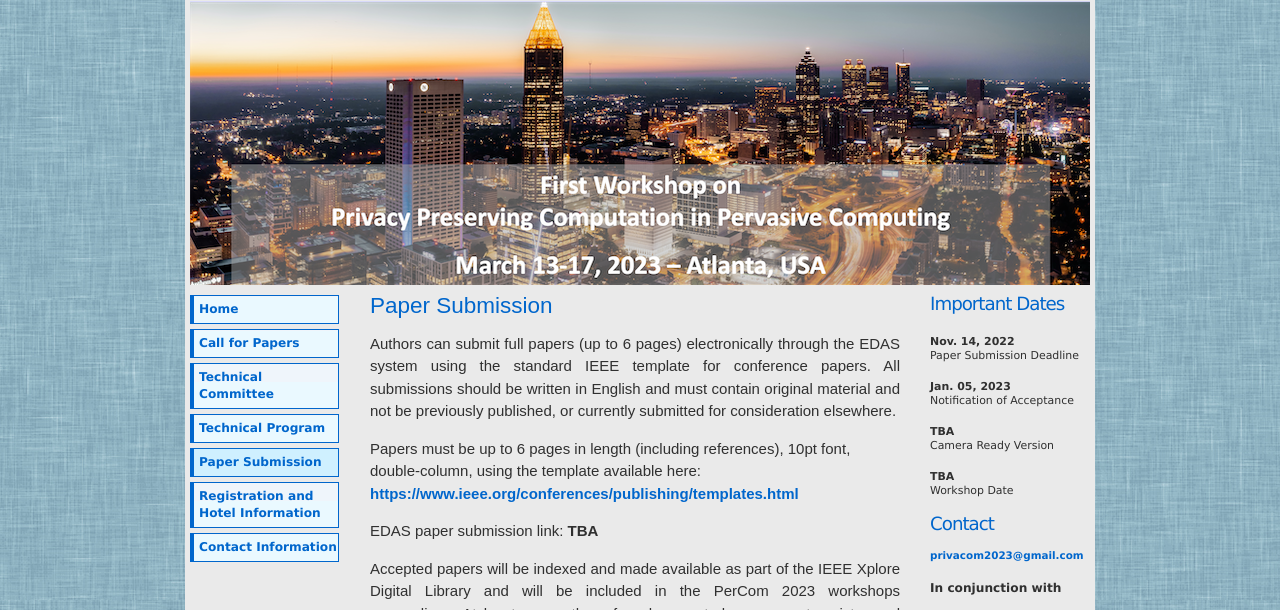
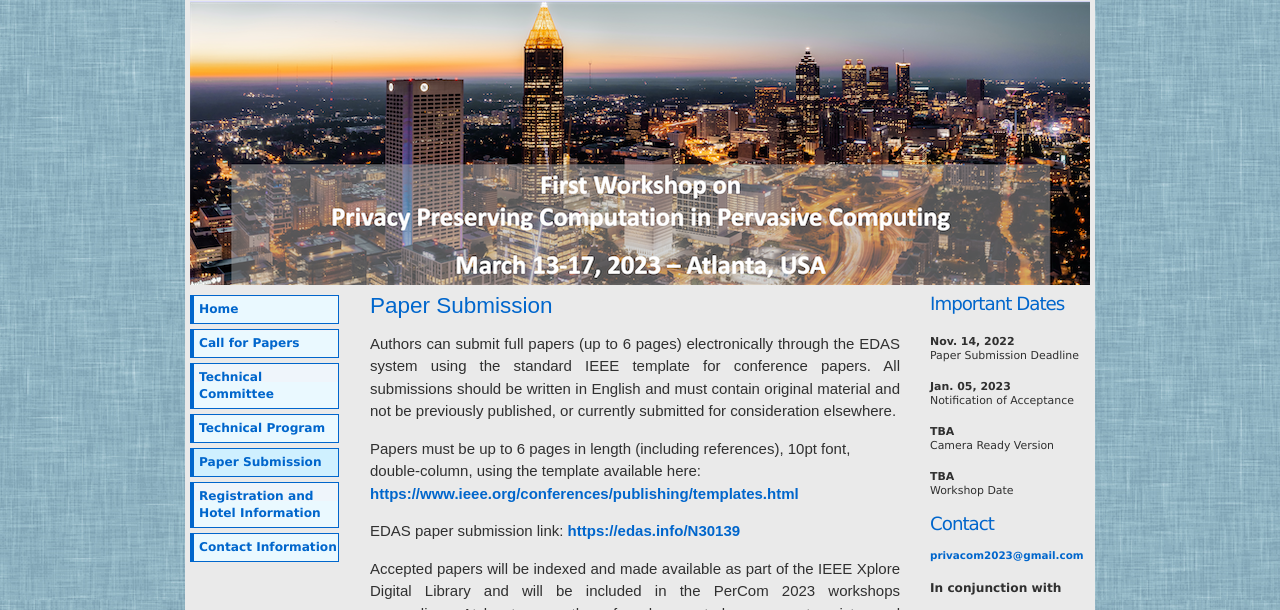
Before and after one commit to privacom2023/privacom2023.github.io, a plain HTML site: page submission.html in a window 1280 px wide. Shown: the top 610 px of the page. Drawn offline with Linux system fonts and the light colour scheme.

Commit message:
Added paper submission link

```diff
--- a/submission.html
+++ b/submission.html
@@ -69,7 +69,7 @@
 <p align="left">Papers must be up to 6 pages in length (including references), 10pt font,  double-column, using the template available here:
 <a href="https://www.ieee.org/conferences/publishing/templates.html" target="_blank" >https://www.ieee.org/conferences/publishing/templates.html</a></p>
 
-<p align="left">EDAS paper submission link: <strong>TBA</strong></p>
+<p align="left">EDAS paper submission link: <a href="https://edas.info/N30139" target="_blank">https://edas.info/N30139</a></p>
 
 <p align="justify">Accepted papers will be indexed and made available as part of the IEEE Xplore Digital Library and will be included in the PerCom 2023 workshops proceedings. At least one author of each accepted paper must register and attend the workshop to present the paper. There is no workshop-only registration. Failure to present the paper at the workshop will result in the withdrawal of the paper from the Proceedings as well as from IEEE Xplore.</p>
 </div>
```
